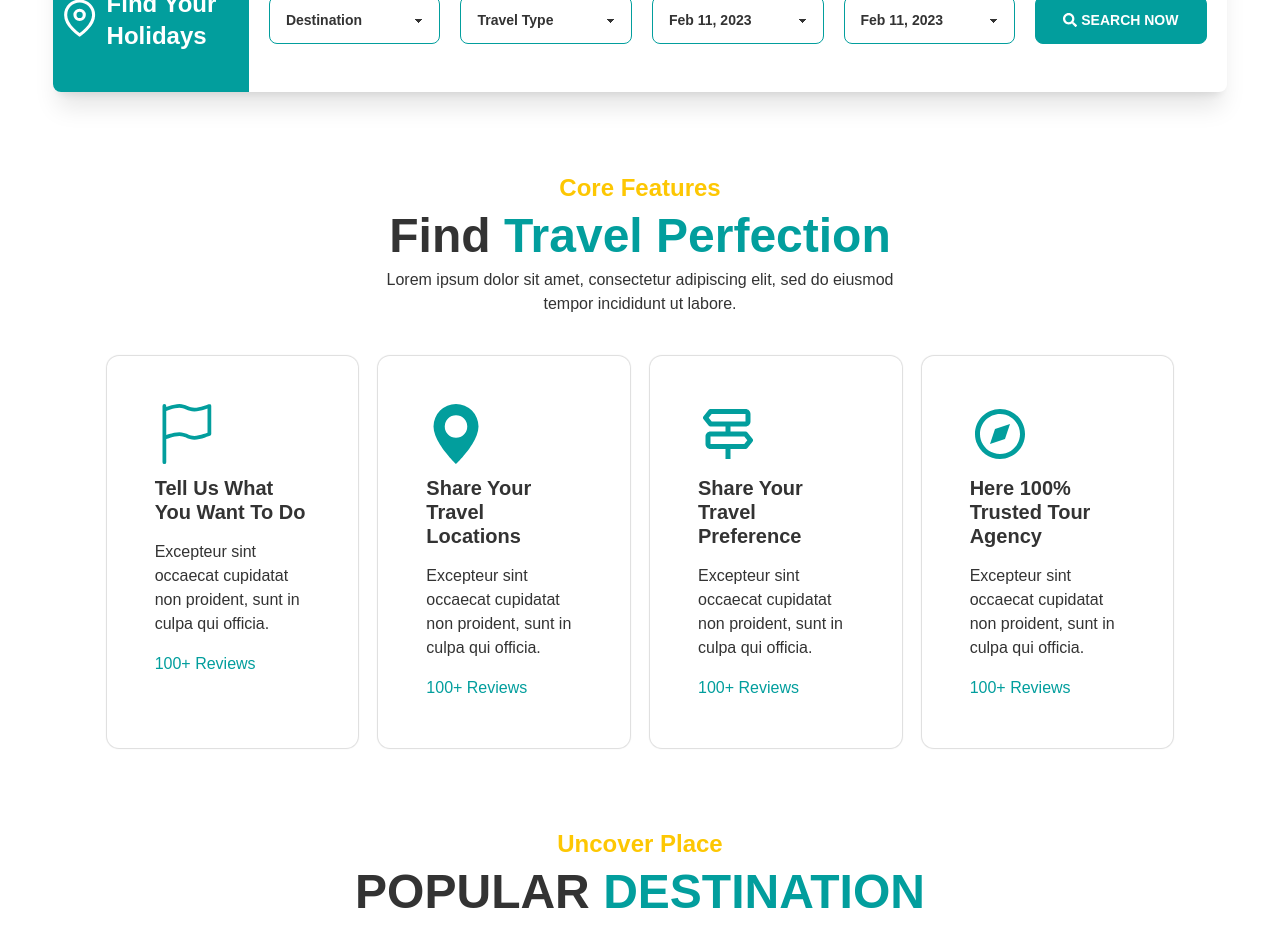
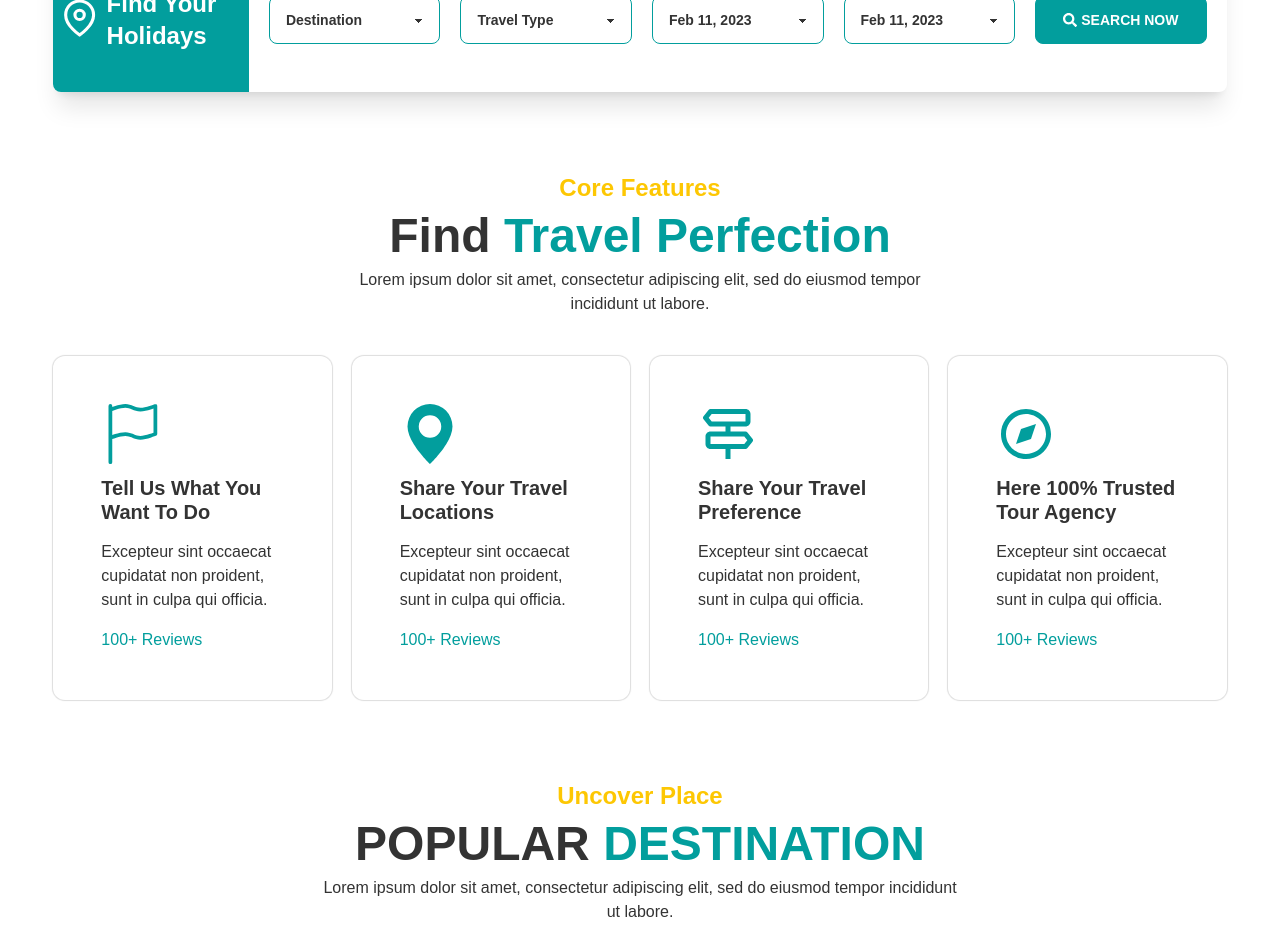
Before and after one commit to ismailjosim/traveler-client, a React (Create React App) app: page / in a window 1280 px wide. Shown: the part 840-1767 px from the top of the page. Built offline with nearby package versions, Linux system fonts and the light colour scheme; no server answers.

Commit message:
Remove feature extra width

```diff
--- a/src/components/Home/HomeSections/Featured.jsx
+++ b/src/components/Home/HomeSections/Featured.jsx
@@ -49,12 +49,12 @@ const Featured = () => {
 	}
 
 	return (
-		<div className='w-10/12 mx-auto my-10'>
-			<SectionHeading heading={heading} />
+		<div className='w-11/12 mx-auto my-10'>
+			<SectionHeading heading={ heading } />
 			<div className='grid grid-cols-1 lg:grid-cols-4 md:grid-cols-2 gap-5'>
-				{featureData.map((data) => (
-					<Card key={data.id} data={data}></Card>
-				))}
+				{ featureData.map((data) => (
+					<Card key={ data.id } data={ data }></Card>
+				)) }
 			</div>
 		</div>
 	)
```
